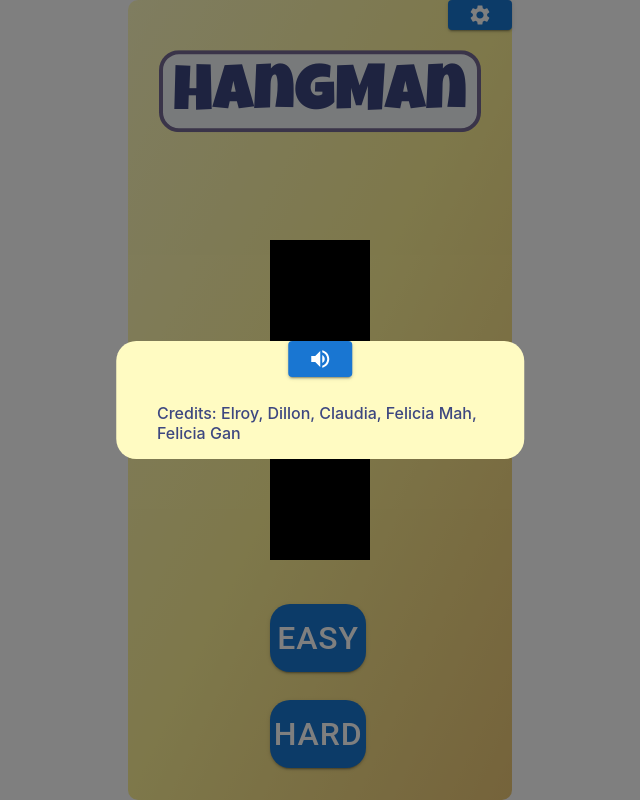
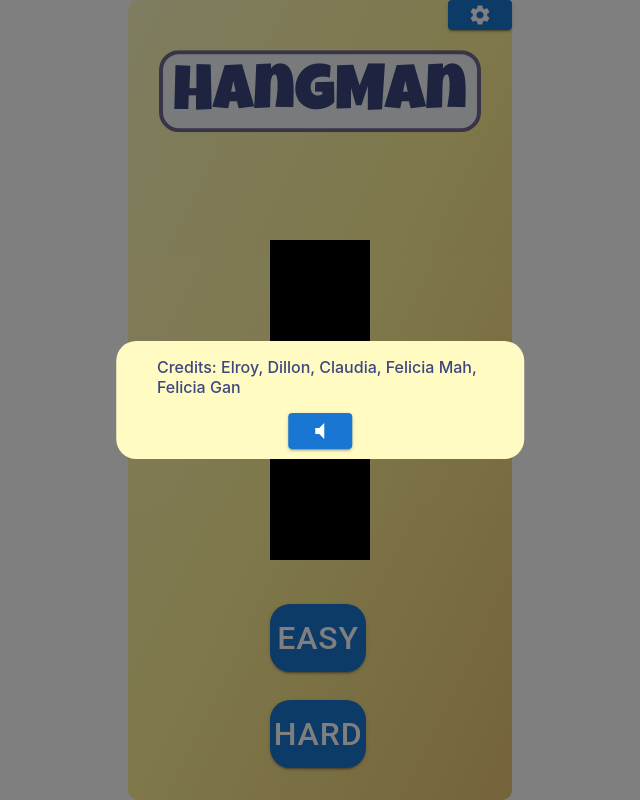
Before and after one commit to elroygohjy/Hangman-Game, a React (Create React App) app: page / in a window 1280 px wide. Both pictures are taken after a click on the button 800 px from the left and 15 px from the top of the page. Shown: the whole page, without its empty margins (320-960 px from the left). Built offline with nearby package versions, Linux system fonts and the light colour scheme.

Commit message:
fix: audio play/pause not working correctly in modal

```diff
--- a/src/App.tsx
+++ b/src/App.tsx
@@ -29,7 +29,7 @@ function App() {
     loadHangmanWord();
     setLives(lives + mode);
   };
-  const audio = new Audio(music);
+  const [audio, setAudio] = useState(new Audio(music));
 
   useEffect(() => {
     audio.loop = true;
@@ -61,7 +61,7 @@ function App() {
         <HomeTitle currentState={isStart} className={'main-header header-bounce'} body={'HangMan'} transitionTime={1} />
         <HomeButton currentState={isStart} onClick={() => initialiseGame(10)} className='easy button' body='Easy' transitionTime={1} />
         <HomeButton currentState={isStart} onClick={() => initialiseGame(6)} className='button' body='Hard' transitionTime={1} />
-        <OptionMenu audioElem={audio}/>
+        <OptionMenu audio={audio} setAudio={setAudio} />
         {/*TODO: use vh so that the user keyboard will compress the hangman*/}
         <div className='hang-man' />
         {!isStart && (
--- a/src/components/OptionMenu.tsx
+++ b/src/components/OptionMenu.tsx
@@ -1,9 +1,14 @@
-import React, { useState, useEffect } from 'react';
+import React, { useState } from 'react';
 import { Settings, VolumeUp, VolumeMute } from '@mui/icons-material';
 import { Box, Button, Modal } from '@mui/material';
 
-function OptionMenu(props) {
-  const audioElem = props.audioElem;
+interface audioMenuProps {
+  audio: HTMLAudioElement;
+  setAudio: React.Dispatch<React.SetStateAction<HTMLAudioElement>>;
+}
+
+function OptionMenu({ audio, setAudio }: audioMenuProps) {
+  const audioElem = audio;
   const [open, setOpen] = useState(false);
 
   return (
@@ -13,29 +18,32 @@ function OptionMenu(props) {
       </Button>
       <Modal open={open} onClose={() => setOpen(false)}>
         <Box className='modal-box'>
-          <SoundButton audioElem={audioElem}/>
-          <p className='credits'>
-            Credits: Elroy, Dillon, Claudia, Felicia Mah, Felicia Gan
-          </p>
+          <p className='credits'>Credits: Elroy, Dillon, Claudia, Felicia Mah, Felicia Gan</p>
+          <SoundButton audio={audioElem} setAudio={setAudio} />
         </Box>
       </Modal>
     </div>
   );
 }
 
-function SoundButton(props) {
-  const audioElem = props.audioElem;
-  const [sound, setSound] = useState(!audioElem.paused);
+function SoundButton({ audio, setAudio }: audioMenuProps) {
+  const audioElement = audio;
+  const [isAudioPlayed, setIsAudioPlayed] = useState(!audio.paused);
 
-  useEffect(() => {
-      sound ? audioElem.play() : audioElem.pause();
-    },
-    [sound]
-  );
+  const onClickAudioButton = () => {
+    if (isAudioPlayed) {
+      audioElement.pause();
+      setIsAudioPlayed(false);
+    } else {
+      audioElement.play();
+      setIsAudioPlayed(true);
+    }
+    setAudio(audioElement);
+  };
 
   return (
-    <Button variant='contained' className='sound-button' onClick={() => setSound(!sound)}>
-      {sound ? <VolumeUp /> : <VolumeMute />}
+    <Button variant='contained' className='sound-button' onClick={() => onClickAudioButton()}>
+      {!isAudioPlayed ? <VolumeUp /> : <VolumeMute />}
     </Button>
   );
 }
```
